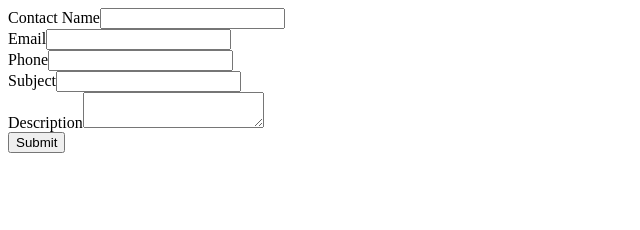
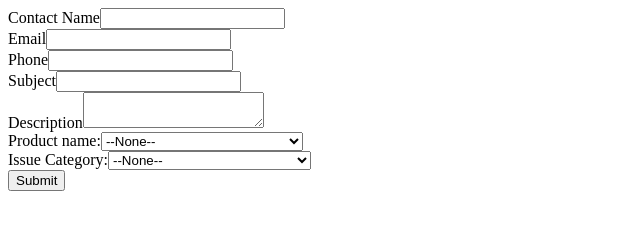
Before and after one commit to Jay-Shete/Sample-Feedback-form, a plain HTML site: page index.html in a window 1280 px wide. Shown: the whole page, without its empty margins (0-640 px from the left). Drawn offline with Linux system fonts and the light colour scheme.

Commit message:
Update index.html

```diff
--- a/index.html
+++ b/index.html
@@ -87,7 +87,7 @@
 <form action="https://webto.salesforce.com/servlet/servlet.WebToCase?encoding=UTF-8&orgId=00Dbm0000065wUX" method="POST">
 
 <input type=hidden name="orgid" value="00Dbm0000065wUX">
-<input type=hidden name="retURL" value="http://www.medaire.com">
+<input type=hidden name="retURL" value="http://">
 
 <!--  ----------------------------------------------------------------------  -->
 <!--  NOTE: These fields are optional debugging elements. Please uncomment    -->
@@ -106,6 +106,21 @@
 
 <label for="description">Description</label><textarea name="description"></textarea><br>
 
+Product name:<select  id="00Nbm000003RW5K" name="00Nbm000003RW5K" title="Product name"><option value="">--None--</option><option value="MedAire Aviation App">MedAire Aviation App</option>
+<option value="Client Portal - Aviation">Client Portal - Aviation</option>
+<option value="Client Portal - Luxury Yachting">Client Portal - Luxury Yachting</option>
+<option value="eShop">eShop</option>
+<option value="MediConnect App">MediConnect App</option>
+<option value="Sea to Shore app">Sea to Shore app</option>
+<option value="MedSea app">MedSea app</option>
+</select><br>
+
+Issue Category:<select  id="00Nbm000003Rc4H" name="00Nbm000003Rc4H" title="Issue Category"><option value="">--None--</option><option value="Account and login">Account and login</option>
+<option value="Alerts, emails and notifications">Alerts, emails and notifications</option>
+<option value="Something is not working">Something is not working</option>
+<option value="Other">Other</option>
+</select><br>
+
 <input type="submit" name="submit">
 
 </form>
```
